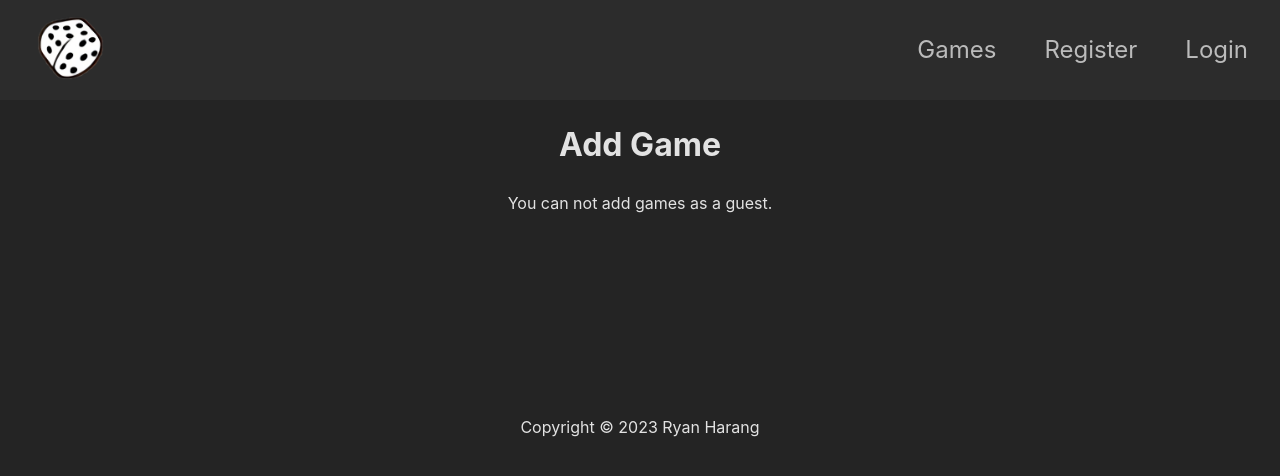
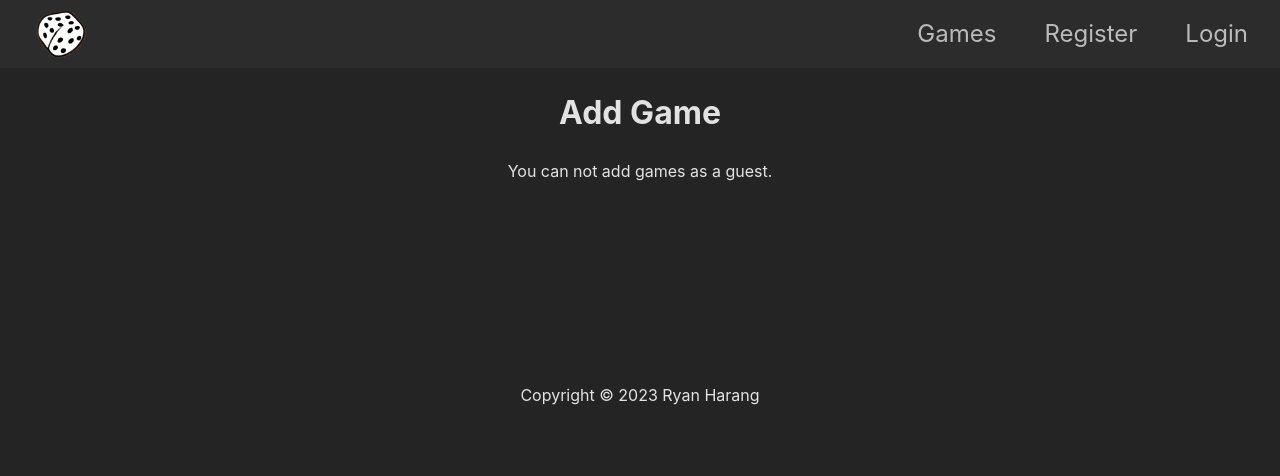
Before and after one commit to RyanHarang/game-rating, a React (Vite) app in the folder frontend/: page /add in a window 1280 px wide. Shown: the top 476 px of the page. Built offline with nearby package versions, Linux system fonts and the light colour scheme.

Commit message:
organization

```diff
--- a/frontend/index.html
+++ b/frontend/index.html
@@ -3,9 +3,9 @@
 
 <head>
   <meta charset="UTF-8" />
-  <link rel="icon" type="image/svg+xml" href="" />
+  <link rel="icon" type="image/svg+xml" href="logo.png" />
   <meta name="viewport" content="width=device-width, initial-scale=1.0" />
-  <title>Game Ratings</title>
+  <title>Ratings</title>
 </head>
 
 <body>
--- a/frontend/src/components/AuthContext.jsx
+++ b/frontend/src/components/AuthContext.jsx
@@ -12,21 +12,18 @@ export const AuthProvider = React.memo(({ children }) => {
     setUser(userData);
     setIsAuthenticated(true);
     setIsGuest(false);
-    console.log(userData + " logged in");
   };
 
   const loginAsGuest = () => {
     setUser("Guest");
     setIsAuthenticated(true);
     setIsGuest(true);
-    console.log("Logged in as Guest");
   };
 
   const logout = () => {
     setUser(null);
     setIsAuthenticated(false);
     setIsGuest(true);
-    console.log("Logged out");
   };
 
   const contextValue = {
--- a/frontend/src/components/Header.jsx
+++ b/frontend/src/components/Header.jsx
@@ -1,7 +1,7 @@
 import React from "react";
 import { Link } from "react-router-dom";
 import { useAuth } from "../components/AuthContext";
-import Logo from "../assets/images/logo.png";
+import Logo from "../../public/logo.png";
 
 export default function Header() {
   const { logout, isGuest } = useAuth();
--- a/frontend/src/css/App.css
+++ b/frontend/src/css/App.css
@@ -6,7 +6,7 @@ body {
 .nav-bar {
   display: flex;
   justify-content: space-between;
-  padding: 1rem 2rem;
+  padding: 0 2rem;
   background: rgba(55, 55, 55, 0.4);
 }
 
@@ -30,7 +30,8 @@ body {
 }
 
 .logo {
-  height: 4rem;
+  margin: auto 0;
+  height: 3rem;
 }
 
 .footer {
--- a/frontend/src/css/GameDetails.css
+++ b/frontend/src/css/GameDetails.css
@@ -18,5 +18,4 @@
 
 .rating-list li {
     margin: 5px 0;
-
 }
```
Also changed, not shown: frontend/public/logo.png (renamed from frontend/src/assets/images/logo.png).
